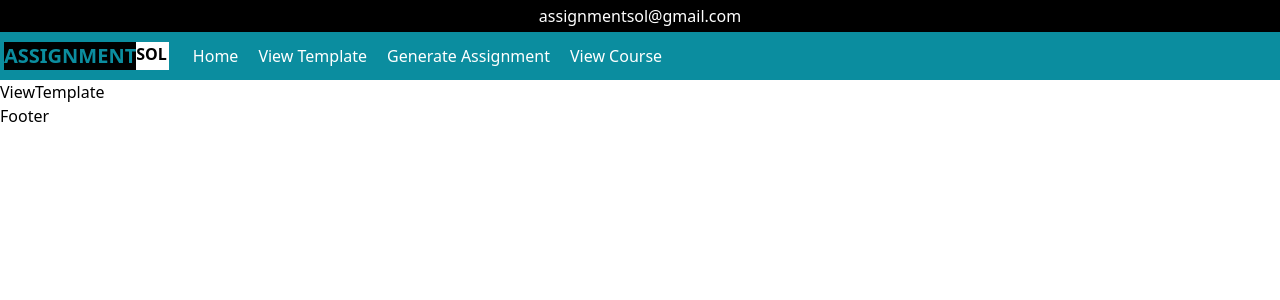
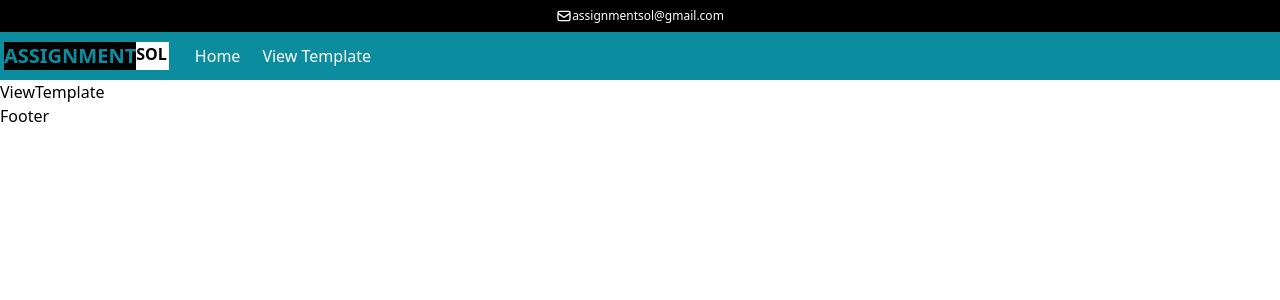
Before and after one commit to aziz-codes/assignment-sol, a React (Vite) app: page /view-template in a window 1280 px wide. Shown: the top 300 px of the page. Built offline with nearby package versions, Linux system fonts and the light colour scheme.

Commit message:
done with Navbar

```diff
--- a/src/components/MiniBar.jsx
+++ b/src/components/MiniBar.jsx
@@ -1,9 +1,12 @@
 import React from "react";
-
+import { HiOutlineMail } from "react-icons/hi";
 const MiniBar = () => {
   return (
     <div className="relative bg-black text-white w-full h-8 flex justify-center items-center">
-      <label>assignmentsol@gmail.com</label>
+      <div className="flex flex-row items-center h-full">
+        <HiOutlineMail />
+        <label className="text-xs">assignmentsol@gmail.com</label>
+      </div>
     </div>
   );
 };
--- a/src/components/Navbar.jsx
+++ b/src/components/Navbar.jsx
@@ -1,6 +1,25 @@
 import { NavLink } from "react-router-dom";
 import { links } from "../assets/dummy";
+import { AiFillCaretDown } from "react-icons/ai";
+import { useState } from "react";
+import { useLocation } from "react-router-dom";
 const Navbar = () => {
+  const location = useLocation();
+  const subMenu = [
+    {
+      path: "/about-us",
+      label: "About Us",
+    },
+    {
+      path: "contact-us",
+      label: "Contact Us",
+    },
+    {
+      path: "faqs",
+      label: "FAQ's",
+    },
+  ];
+  const [open, setOpen] = useState(false);
   return (
     <nav className="bg-[#0b8d9f] w-full h-12">
       <div className="w-full relative flex justify-start px-1 items-center h-full gap-6">
@@ -11,13 +30,52 @@ const Navbar = () => {
 
           <span className="bg-white font-semibold pr-0.5">SOL</span>
         </div>
-        <div className="flex gap-5">
-          {links.map((link, index) => (
-            <NavLink key={index} className="text-white">
-              {link.label}
+        {location.pathname === "/" ? (
+          <div className="flex gap-5">
+            {links.map((link, index) => (
+              <NavLink
+                key={index}
+                to={link.path}
+                className="text-white py-2 hover:bg-black px-0.5"
+              >
+                {link.label}
+              </NavLink>
+            ))}
+            <div
+              className="flex flex-row cursor-pointer text-white relative items-center hover:bg-black py-2"
+              onClick={() => {
+                setOpen(!open);
+              }}
+            >
+              <label className="cursor-pointer">Help</label>
+              <AiFillCaretDown className="text-white h-3 w-3 cursor-pointer" />
+              {open && (
+                <div className="absolute top-8 w-32  h-36 bg-white  text-black shadow-md">
+                  <div className="flex flex-col items-baseline h-full mt-1 justify-between">
+                    {subMenu.map((item, index) => (
+                      <NavLink
+                        key={index}
+                        to={item.path}
+                        className="w-full hover:bg-gray-200 px-3 py-3 items-center hover:text-amber-800 transition-all duration-100 ease-linear"
+                      >
+                        {item.label}
+                      </NavLink>
+                    ))}
+                  </div>
+                </div>
+              )}
+            </div>
+          </div>
+        ) : (
+          <div className="flex items-center gap-5">
+            <NavLink to="/" className="text-white py-2 hover:bg-black px-0.5">
+              Home
             </NavLink>
-          ))}
-        </div>
+            <label className="capitalize text-white">
+              {location.pathname.replace("/", "").replace("-", " ")}
+            </label>
+          </div>
+        )}
       </div>
     </nav>
   );
```
